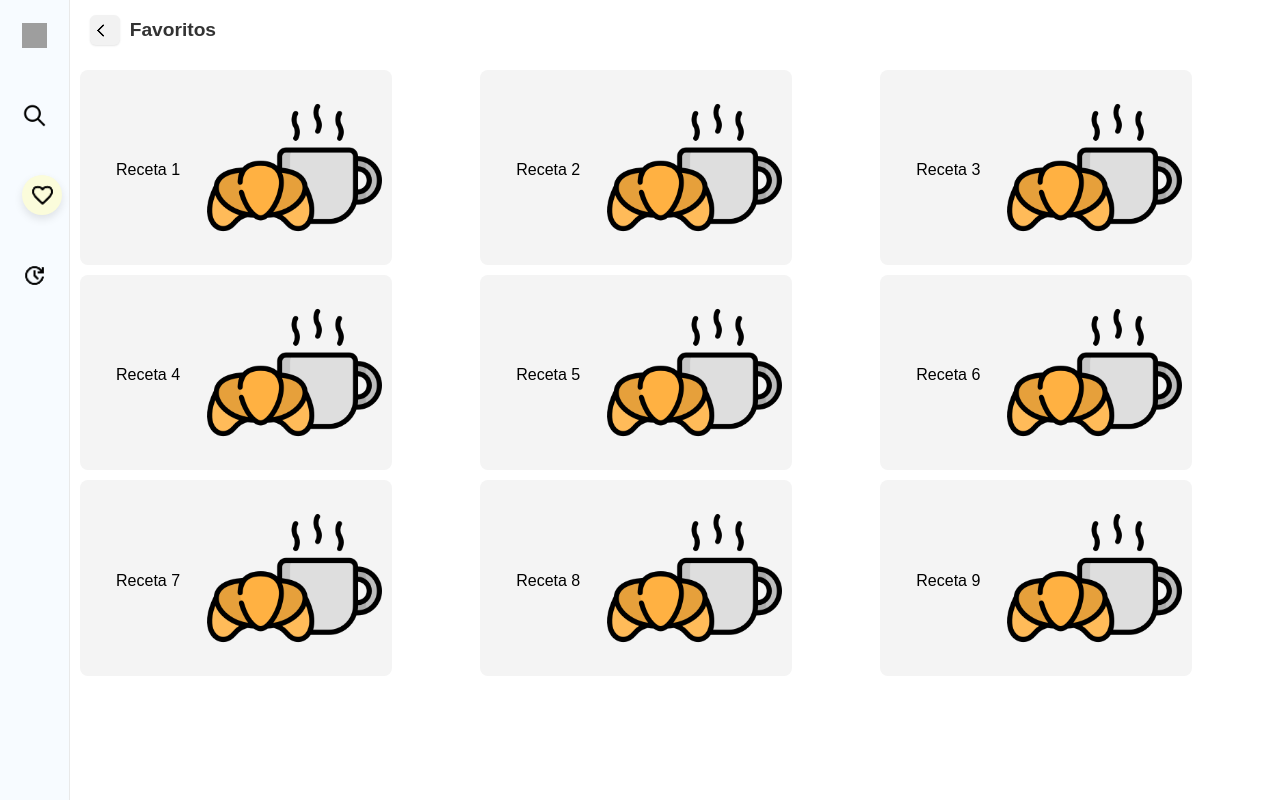
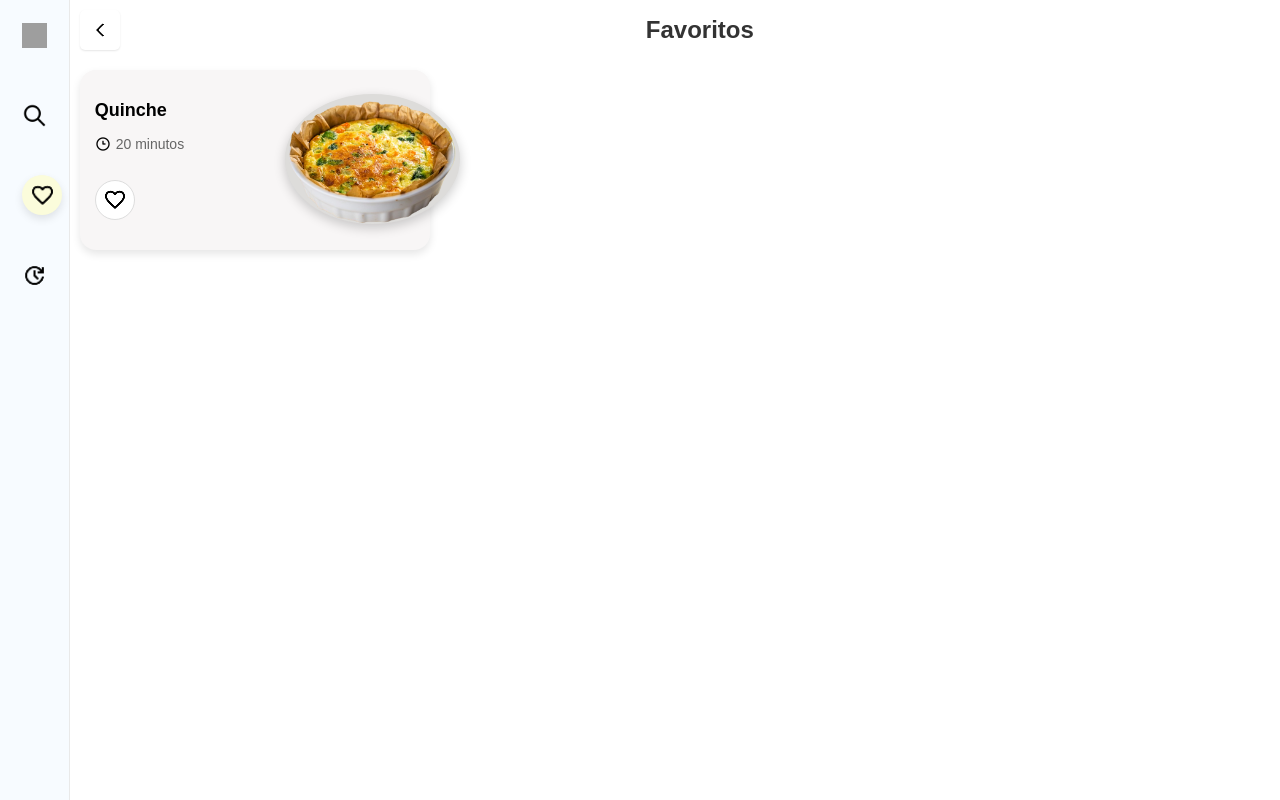
Before and after one commit to Ju4nse56/ProyectoRecetas, a Vue app: page /Favoritos in a window 1280 px wide. Built offline with nearby package versions, Linux system fonts and the light colour scheme; grey boxes are pictures that could not be loaded.

Commit message:
Mejora en el diseño y creando vista de Search

```diff
--- /dev/null
+++ b/src/components/CardComponent/CardComponent.vue
@@ -0,0 +1,101 @@
+<template>
+    <div class="card">
+        <div class="card-content">
+            <div class="recipe-title">Quinche</div>
+            <div class="recipe-description">
+                <div class="recipe-time">
+                    <img class="time-icon" src="@/assets/imgRecetas/time.png" alt="tiempo">
+                    <span>20 minutos</span>
+                </div>
+            </div>
+            <div class="favorite-button">
+                <img :src="require('@/assets/imgMenu/favorite.png')" alt="">
+            </div>
+            <div class="card-image">
+                <img class="recipe-image" :src="require('@/assets/imgRecetas/quiche.png')" alt="Receta">
+            </div>
+        </div>
+    </div>
+</template>
+
+<script>
+export default {
+    name: 'CardComponent',
+}
+</script>
+
+<style scoped>
+.card {
+    width: 350px;
+    height: 180px;
+    background-color: #f8f6f6;
+    border-radius: 16px;
+    display: flex;
+    overflow: visible;
+    box-shadow: 0 4px 8px rgba(0, 0, 0, 0.1);
+    font-family: Arial, sans-serif;
+    position: relative;
+    padding: 15px;
+}
+
+.card-content {
+    flex: 2;
+    display: flex;
+    flex-direction: column;
+    justify-content: flex-start;
+}
+
+.card-image {
+    position: absolute;
+    right: 5px;
+    top: 50px;
+    width: 50%;
+    flex: 1;
+    display: flex;
+}
+
+.recipe-image {
+    width: 130px;
+    height: 130px;
+    border-radius: 50%;
+    object-fit: cover;
+    box-shadow: 0 4px 12px rgba(0, 0, 0, 0.2);
+    transform: translate(20%, -20%);
+    z-index: 2;
+    background-color: #dddcda;
+}
+
+.recipe-title {
+    display: flex;
+    justify-content: flex-start;
+    font-weight: bold;
+    font-size: 18px;
+    margin-top: 15px;
+    margin-bottom: 15px;
+}
+
+.recipe-description {
+    font-size: 12px;
+    color: #666;
+    margin-bottom: 15px;
+}
+
+.favorite-button {
+    position: absolute;
+    left: 15px;
+    bottom: 30px;
+    width: 24px;
+    height: 24px;
+    background-color: white;
+    border-radius: 50%;
+    display: flex;
+    justify-content: center;
+    align-items: center;
+    font-size: 18px;
+    font-weight: bold;
+    cursor: pointer;
+    border: 1px solid #ddd;
+    width: 40px;
+    height: 40px;
+}
+</style>
--- a/src/components/CategoriaComponents/ImagenAtras.vue
+++ b/src/components/CategoriaComponents/ImagenAtras.vue
@@ -1,8 +1,6 @@
 <template>
     <div class="boton-atras-container" @click="navigateToHome()">
-        <div class="boton-atras-circular">
-            <img class="imgAtras" src="@/assets/imgCategories/Atras1.png" alt="Botón atrás" />
-        </div>
+        <img class="imgAtras" src="@/assets/imgCategories/Atras1.png" alt="Botón atrás" />
     </div>
 </template>
 
@@ -22,21 +20,21 @@ export default {
     display: flex;
     align-items: center;
     justify-content: flex-start;
-    width: 100%;
-    height: 100%;
-    cursor: pointer;
-    padding-left: 10px;
+    width: 40px;
+    height: 40px;
 }
 
-.boton-atras-circular {
-    width: 80px;
-    height: 30px;
-    background-color: #f2f2f2;
-    border-radius: 20%;
+.boton-atras-container {
+    width: 40px;
+    height: 40px;
+    background-color: #fff;
+    border-radius: 5px;
     display: flex;
     align-items: center;
     justify-content: center;
     box-shadow: 0 1px 2px rgba(0, 0, 0, 0.1);
+    padding-left: 8px;
+    cursor: pointer;
 }
 
 .imgAtras {
--- a/src/components/HomeComponents/SidebarMenu.vue
+++ b/src/components/HomeComponents/SidebarMenu.vue
@@ -3,7 +3,7 @@
         <div class="sidebar-icon" :class="{ active: activeIcon === 'home' }" @click="navigateToHome()">
             <img class="icon" :src="require('@/assets/imgMenu/home.png')" alt="Home" />
         </div>
-        <div class="sidebar-icon" >
+        <div class="sidebar-icon" :class="{ active: activeIcon === 'search' }" @click="navigateToSearch()">
             <img class="icon" :src="require('@/assets/imgMenu/Search.png')" alt="Search" />
         </div>
         <div class="sidebar-icon" :class="{ active: activeIcon === 'favorite' }" @click="navigateToFavoritos()">
@@ -31,6 +31,8 @@ export default {
             this.activeIcon = 'update';
         } else if (currentPath.includes('/HomeView')) {
             this.activeIcon = 'home';
+        }else if (currentPath.includes('/SearchView')) {
+            this.activeIcon = 'search';
         }
     },
     methods: {
@@ -46,6 +48,10 @@ export default {
         navigateToActualizaciones(){
             this.activeIcon = 'update';
             this.$router.push('/Actualizaciones');
+        },
+        navigateToSearch(){
+            this.activeIcon = 'search';
+            this.$router.push('/Search')
         }
     },
 }
--- a/src/components/LoginComponents/LoginHome.vue
+++ b/src/components/LoginComponents/LoginHome.vue
@@ -9,7 +9,7 @@
         </div>
         <br>
         <div class="input-group">
-            <input type="password" placeholder="Password">
+            <input type="password" placeholder="Contraseña">
         </div>
         <br>
 
@@ -57,7 +57,6 @@ body {
 }
 
 .login-btn {
-    width: 100%;
     padding: 10px;
     background: black;
     color: white;
@@ -65,6 +64,7 @@ body {
     border-radius: 20px;
     cursor: pointer;
     font-size: 16px;
+    width: 100%;
 }
 
 .forgot-password {
--- a/src/components/LoginComponents/LoginHome2.vue
+++ b/src/components/LoginComponents/LoginHome2.vue
@@ -9,11 +9,11 @@
         </div>
         <br>
         <div class="input-group">
-            <input type="password" placeholder="Password">
+            <input type="password" placeholder="Contraseña">
         </div>
         <br>
         <div class="input-group">
-            <input type="password" placeholder="Confirm-Password">
+            <input type="password" placeholder="Confirmar contraseña">
         </div>
         <br>
 
--- /dev/null
+++ b/src/components/SearchFilter/SearchFilter.vue
@@ -0,0 +1,102 @@
+<template>
+    <div class="search-layout">
+        <div class="atras">
+            <ImagenAtras />
+        </div>
+        <div class="search-container">
+            <input type="text" placeholder="Buscar" class="search-input">
+            <div class="filter">
+                <img class="icon" :src="require('@/assets/imgSearch/filtrar.png')" alt="Filtrar" />
+            </div>
+        </div>
+    </div>
+</template>
+
+<script>
+import ImagenAtras from '../CategoriaComponents/ImagenAtras.vue';
+export default {
+    name: 'SearchFilter',
+    components: {
+        ImagenAtras,
+    }
+}
+</script>
+
+<style scoped>
+.search-layout {
+    display: flex;
+    align-items: center;
+    position: fixed;
+    top: 20px;
+    left: 50%;
+    width: 90%;
+    max-width: 600px;
+    z-index: 100;
+    transform: translateX(-50%);
+}
+
+.atras {
+    width: 40px;
+    height: 40px;
+    display: flex;
+    justify-content: center;
+    align-items: center;
+    margin-right: 10px;
+}
+
+.search-container {
+    display: flex;
+    flex: 1;
+    align-items: center;
+}
+
+
+.search-input {
+    font-size: medium;
+    flex: 1;
+    padding: 10px;
+    border-radius: 5px;
+    border: none;
+    background-color: rgba(255, 255, 255, 0.7);
+    backdrop-filter: blur(10px);
+    -webkit-backdrop-filter: blur(10px);
+    transition: all 0.3s ease;
+    box-shadow: 0 2px 8px rgba(0, 0, 0, 0.1);
+}
+
+.search-input:hover {
+    background-color: rgba(255, 255, 255, 0.9);
+}
+
+.search-input:focus {
+    outline: none;
+    background-color: rgba(255, 255, 255, 1);
+    border: 1px solid #4c5c64;
+}
+
+.filter {
+    width: 40px;
+    height: 40px;
+    margin-left: 10px;
+    border-radius: 5px;
+    background-color: rgba(255, 255, 255, 0.7);
+    backdrop-filter: blur(10px);
+    -webkit-backdrop-filter: blur(10px);
+    display: flex;
+    justify-content: center;
+    align-items: center;
+    box-shadow: 0 2px 8px rgba(0, 0, 0, 0.1);
+    transition: all 0.3s ease;
+}
+
+.filter:hover {
+    background-color: rgba(255, 255, 255, 0.9);
+    transform: scale(1.05);
+}
+
+.filter .icon {
+    width: 24px;
+    height: 24px;
+    cursor: pointer;
+}
+</style>
--- a/src/router/index.js
+++ b/src/router/index.js
@@ -5,6 +5,7 @@ import HomeView from '@/views/HomeView.vue'
 import CategoriasView from '@/views/CategoriasView.vue'
 import FavoritosView from '@/views/FavoritosView.vue'
 import ActualizacionesView from '@/views/ActualizacionesView.vue'
+import SearchView from '@/views/SearchView.vue'
 
 const routes = [
   {
@@ -38,6 +39,11 @@ const routes = [
     path: '/Actualizaciones',
     name: 'Actualizaciones',
     component: ActualizacionesView
+  },
+  {
+    path: '/Search',
+    name: 'Search',
+    component: SearchView
   }
 ]
 
--- a/src/views/ActualizacionesView.vue
+++ b/src/views/ActualizacionesView.vue
@@ -91,17 +91,16 @@
   }
 
   .Titulo {
-    flex: none;
+    flex: 1;
     height: 100%;
     display: flex;
     align-items: center;
-    justify-content: flex-start;
-    text-align: left;
+    justify-content: center;
     margin-left: 10px;
   }
 
   .titulo1 {
-    font-size: 1.2rem;
+    font-size: 1.5rem;
     margin: 0;
     font-weight: bold;
     color: #333;
--- a/src/views/FavoritosView.vue
+++ b/src/views/FavoritosView.vue
@@ -13,13 +13,7 @@
 
         <div class="abajo">
             <div class="subcontenedor">
-                <div class="recetas-grid">
-                    <div class="tarjeta-receta" v-for="(receta, index) in recetas" :key="index">
-                        <p class="texto-receta">{{ receta.texto }}</p>
-                        <img :src="receta.imagen" alt="Imagen de receta" class="imagen-receta"/>
-                    </div>
-
-                </div>
+                <CardComponent/>
             </div>
         </div>
     </div>
@@ -30,28 +24,14 @@
 <script>
 import ImagenAtras from '@/components/CategoriaComponents/ImagenAtras.vue';
 import SidebarMenu from '@/components/HomeComponents/SidebarMenu.vue';
+import CardComponent from '@/components/CardComponent/CardComponent.vue';
 export default {
     name: 'FavoritosView',
     components: {
         ImagenAtras,
-        SidebarMenu
-    },
-    data() {
-        return {
-            recetas: [
-                { imagen: require("@/assets/imgCategories/desayuno.png"), texto: 'Receta 1' },
-                { imagen: require("@/assets/imgCategories/desayuno.png"), texto: 'Receta 2' },
-                { imagen: require("@/assets/imgCategories/desayuno.png"), texto: 'Receta 3' },
-                { imagen: require("@/assets/imgCategories/desayuno.png"), texto: 'Receta 4' },
-                { imagen: require("@/assets/imgCategories/desayuno.png"), texto: 'Receta 5' },
-                { imagen: require("@/assets/imgCategories/desayuno.png"), texto: 'Receta 6' },
-                { imagen: require("@/assets/imgCategories/desayuno.png"), texto: 'Receta 7' },
-                { imagen: require("@/assets/imgCategories/desayuno.png"), texto: 'Receta 8' },
-                { imagen: require("@/assets/imgCategories/desayuno.png"), texto: 'Receta 9' }
-            ]
-        };
+        SidebarMenu,
+        CardComponent
     }
-
 }
 </script>
 
@@ -83,17 +63,16 @@ export default {
 }
 
 .Titulo {
-    flex: none;
-    height: 100%;
+    flex: 1;
+    height: 40px;
     display: flex;
     align-items: center;
-    justify-content: flex-start;
-    text-align: left;
+    justify-content: center;
     margin-left: 10px;
 }
 
 .titulo1 {
-    font-size: 1.2rem;
+    font-size: 1.5rem;
     margin: 0;
     font-weight: bold;
     color: #333;
@@ -114,41 +93,4 @@ export default {
     padding: 10px;
     position: relative;
 }
-
-.recetas-grid {
-    display: grid;
-    grid-template-columns: repeat(3, 1fr);
-    grid-gap: 10px;
-    width: 100%;
-}
-.main-container {
-    display: flex;
-    width: 100vw;
-    height: 100vh;
-    color: #000;
-    flex-direction: row;
-    overflow: hidden;
-}
-.tarjeta-receta {
-    background-color: #f4f4f4;
-    padding: 10px;
-    border-radius: 8px;
-    display: flex;
-    flex-direction: row;
-    align-items: center;
-    width: 80%;
-    height: auto;
-}
-
-.imagen-receta {
-    width: 60%;
-    height: auto;
-    border-radius: 5px;
-}
-
-.texto-receta {
-    width: 40%;
-    margin-top: 5px;
-    font-size: 1rem;
-}
 </style>
--- /dev/null
+++ b/src/views/SearchView.vue
@@ -0,0 +1,12 @@
+<template>
+    <SearchFilter />
+</template>
+
+<script>
+import SearchFilter from '@/components/SearchFilter/SearchFilter.vue';
+export default {
+    components: {
+        SearchFilter,
+    },
+}
+</script>
```
Also changed, not shown: src/components/InicioComponents/InicioComponent.vue (+24 -10 lines), src/assets/imgRecetas/quiche.png (added), 1 other file (tests, documents, lock files or other folders).
